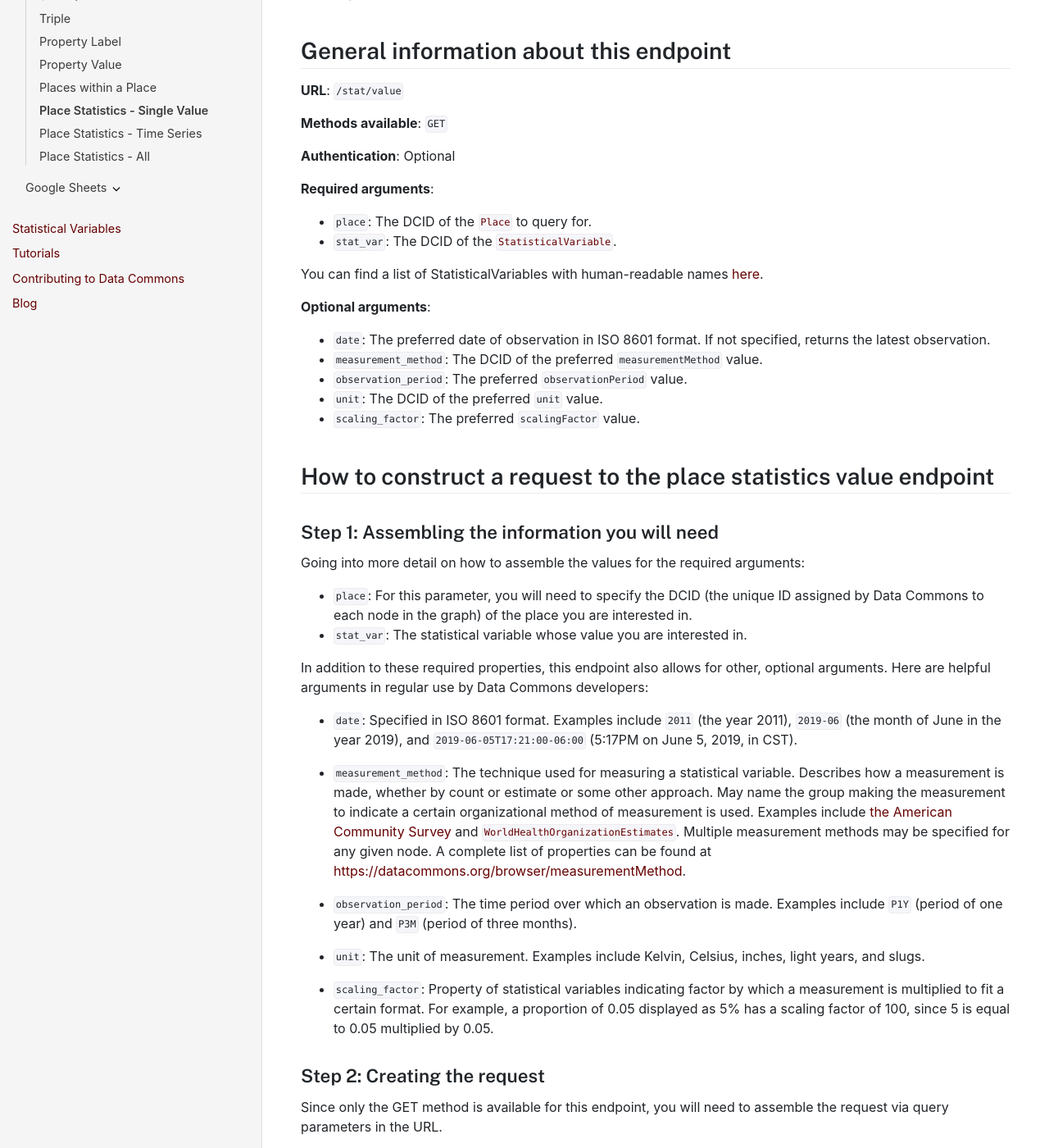
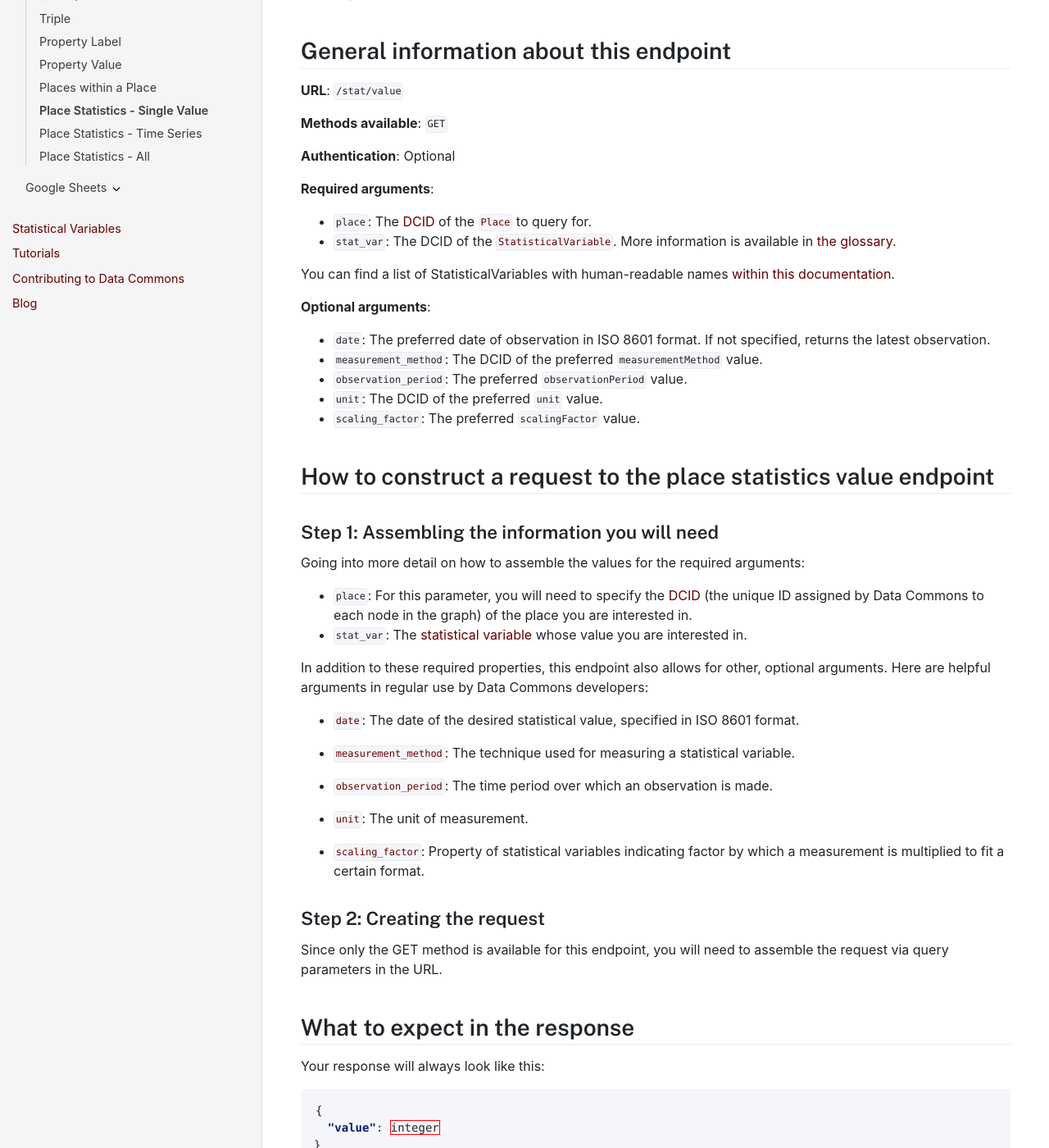
Before and after one commit to datacommonsorg/docsite, a Jekyll site: the page built from api/rest/stat_value.md, in a window 1280 px wide and 1400 px high, scrolled down 306 px. Shown: the whole window at 82% size. Built offline with Jekyll 4.4.1, drawn with Linux system fonts in a browser that asks for light colours; comment, search, counter and statistics services are not loaded.

Commit message:
glossary links and removing redundant verbiage

```diff
--- a/api/rest/stat_value.md
+++ b/api/rest/stat_value.md
@@ -25,10 +25,10 @@ source with more recent data or more authority is selected.
 
 **Required arguments**:
 
-* `place`: The DCID of the [`Place`](https://datacommons.org/browser/Place) to query for.
-* `stat_var`: The DCID of the [`StatisticalVariable`](https://datacommons.org/browser/StatisticalVariable).
+* `place`: The [DCID](https://docs.datacommons.org/glossary.html) of the [`Place`](https://datacommons.org/browser/Place) to query for.
+* `stat_var`: The DCID of the [`StatisticalVariable`](https://datacommons.org/browser/StatisticalVariable). More information is available in [the glossary](https://docs.datacommons.org/glossary.html).
 
-You can find a list of StatisticalVariables with human-readable names [here](/statistical_variables.html).
+You can find a list of StatisticalVariables with human-readable names [within this documentation](/statistical_variables.html).
 
 **Optional arguments**:
 
@@ -44,20 +44,20 @@ You can find a list of StatisticalVariables with human-readable names [here](/st
 
 Going into more detail on how to assemble the values for the required arguments:
 
- - `place`: For this parameter, you will need to specify the DCID (the unique ID assigned by Data Commons to each node in the graph) of the place you are interested in.
- - `stat_var`: The statistical variable whose value you are interested in.
+ - `place`: For this parameter, you will need to specify the [DCID](https://docs.datacommons.org/glossary.html) (the unique ID assigned by Data Commons to each node in the graph) of the place you are interested in.
+ - `stat_var`: The [statistical variable](https://docs.datacommons.org/glossary.html) whose value you are interested in.
 
 In addition to these required properties, this endpoint also allows for other, optional arguments. Here are helpful arguments in regular use by Data Commons developers:
 
-  - `date`: Specified in ISO 8601 format. Examples include `2011` (the year 2011), `2019-06` (the month of June in the year 2019), and `2019-06-05T17:21:00-06:00` (5:17PM on June 5, 2019, in CST).
+  - [`date`](https://docs.datacommons.org/glossary.html): The date of the desired statistical value, specified in ISO 8601 format.
 
-  - `measurement_method`: The technique used for measuring a statistical variable. Describes how a measurement is made, whether by count or estimate or some other approach. May name the group making the measurement to indicate a certain organizational method of measurement is used. Examples include [the American Community Survey](https://datacommons.org/browser/dc/gg17432) and [`WorldHealthOrganizationEstimates`](https://datacommons.org/browser/WorldHealthOrganizationEstimates). Multiple measurement methods may be specified for any given node. A complete list of properties can be found at <https://datacommons.org/browser/measurementMethod>.
+  - [`measurement_method`](https://docs.datacommons.org/glossary.html): The technique used for measuring a statistical variable.
 
-  - `observation_period`: The time period over which an observation is made. Examples include `P1Y` (period of one year) and `P3M` (period of three months).
+  - [`observation_period`](https://docs.datacommons.org/glossary.html): The time period over which an observation is made.
 
-  - `unit`: The unit of measurement. Examples include Kelvin, Celsius, inches, light years, and slugs.
+  - [`unit`](https://docs.datacommons.org/glossary.html): The unit of measurement.
 
-  - `scaling_factor`: Property of statistical variables indicating factor by which a measurement is multiplied to fit a certain format. For example, a proportion of 0.05 displayed as 5% has a scaling factor of 100, since 5 is equal to 0.05 multiplied by 0.05.
+  - [`scaling_factor`](https://docs.datacommons.org/glossary.html): Property of statistical variables indicating factor by which a measurement is multiplied to fit a certain format.
 
 ### Step 2: Creating the request
 
```
